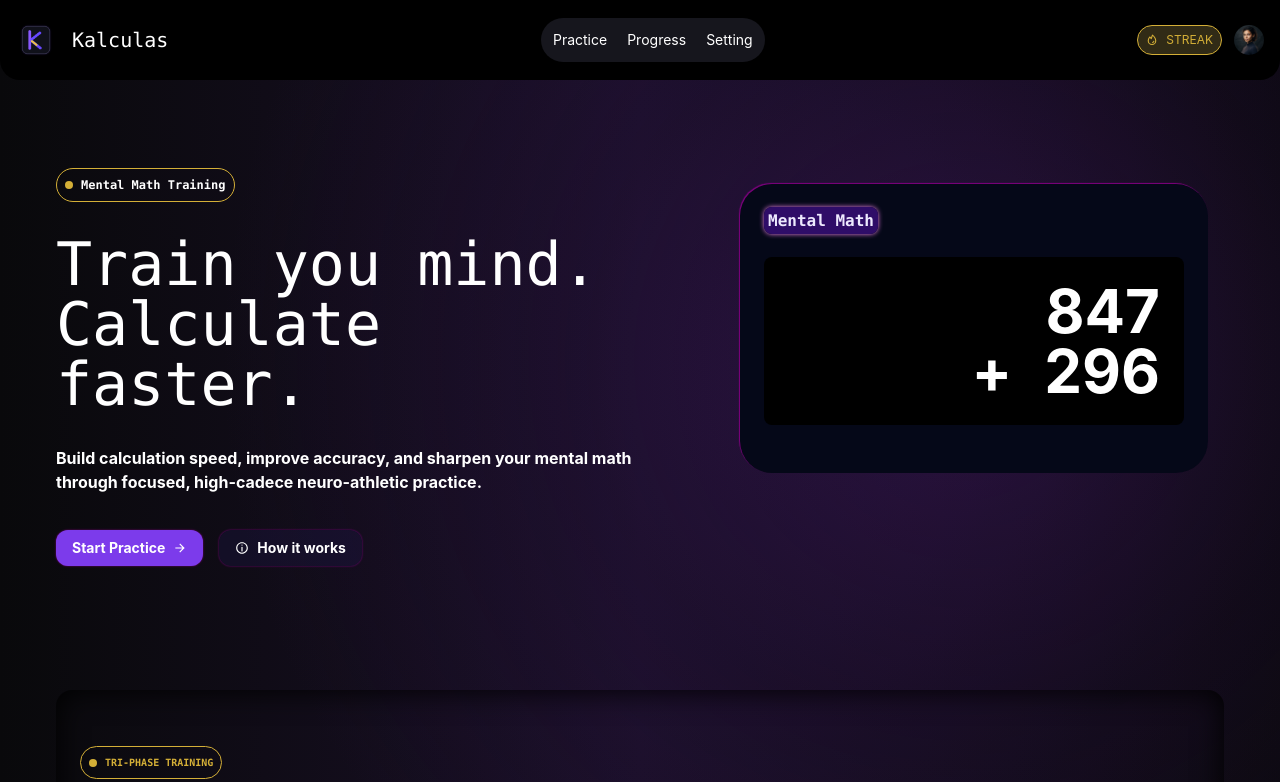
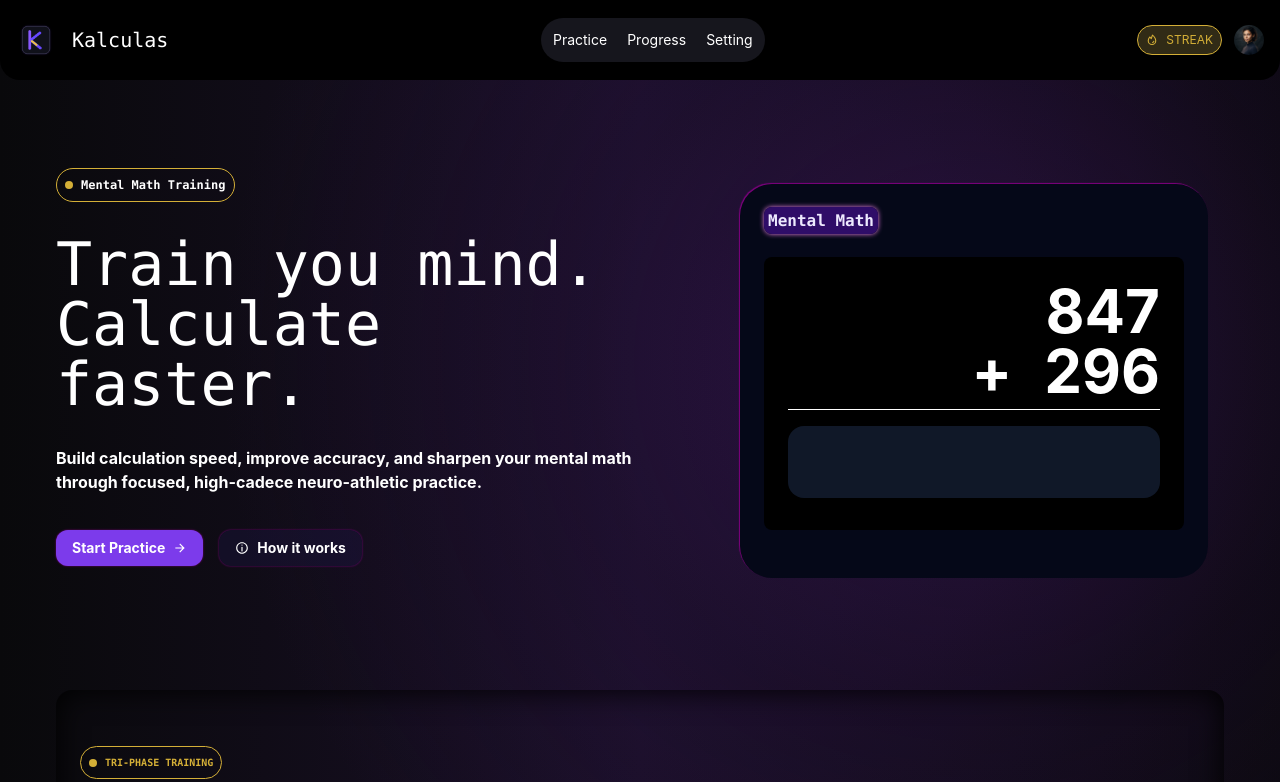
Before and after one commit to hds05/Kalculas-web, a React (Vite) app: page / in a window 1280 px wide. Shown: the top 782 px of the page. Built offline with nearby package versions, Linux system fonts and the light colour scheme.

Commit message:
feat: update Dashboard component to include routing to PracticeSetup and add input for quick question

```diff
--- a/src/components/Dashboard.tsx
+++ b/src/components/Dashboard.tsx
@@ -8,6 +8,7 @@ import { FaArrowTrendUp } from "react-icons/fa6";
 import { LuTicketCheck } from "react-icons/lu";
 import { MdOutlineNightlight } from "react-icons/md";
 import ArenaIgnition from "./Arena_ignition";
+import { Link } from "react-router-dom";
 
 function Dashboard() {
   return (
@@ -34,9 +35,12 @@ function Dashboard() {
           </p>
 
           <div className="flex gap-4 my-9">
-            <button className="flex justify-center items-center gap-2 font-bold px-4 py-2 bg-[#7C3BEB] text-sm rounded-xl cursor-pointer shadow-[0px_0px_2px_purple]">
+            <Link
+              to={"/practiceSetup"}
+              className="flex justify-center items-center gap-2 font-bold  transition hover:scale-105 hover:shadow-[0px_1px_50px_purple]  px-4 py-2 bg-[#7C3BEB] text-sm rounded-xl cursor-pointer shadow-[0px_0px_2px_purple]"
+            >
               Start Practice <RiArrowRightLine />
-            </button>
+            </Link>
             <div className="relative group inline-block">
               <button
                 className="flex justify-center items-center gap-2 font-bold px-4 py-2
@@ -75,6 +79,12 @@ function Dashboard() {
               <div className="flex gap-8 justify-end">
                 <span>+</span>
                 <span>296</span>
+              </div>
+              <div className="py-2 border-t mt-2">
+                <input
+                  type="number"
+                  className="text-white appearance-none [&::-webkit-inner-spin-button]:appearance-none [&::-webkit-outer-spin-button]:appearance-none sgfsg bg-gray-900 w-full rounded-2xl mt-2 focus:outline-violet-500"
+                />
               </div>
             </div>
           </div>
```
